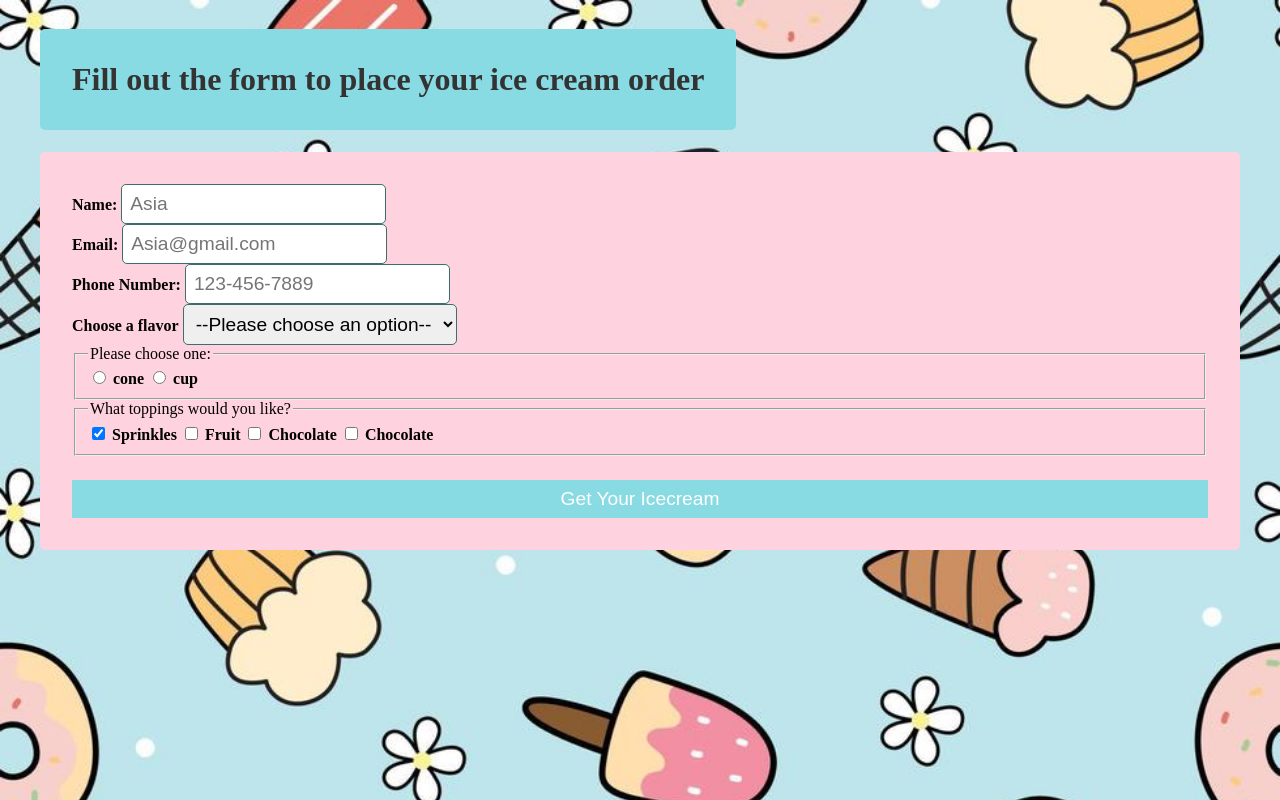
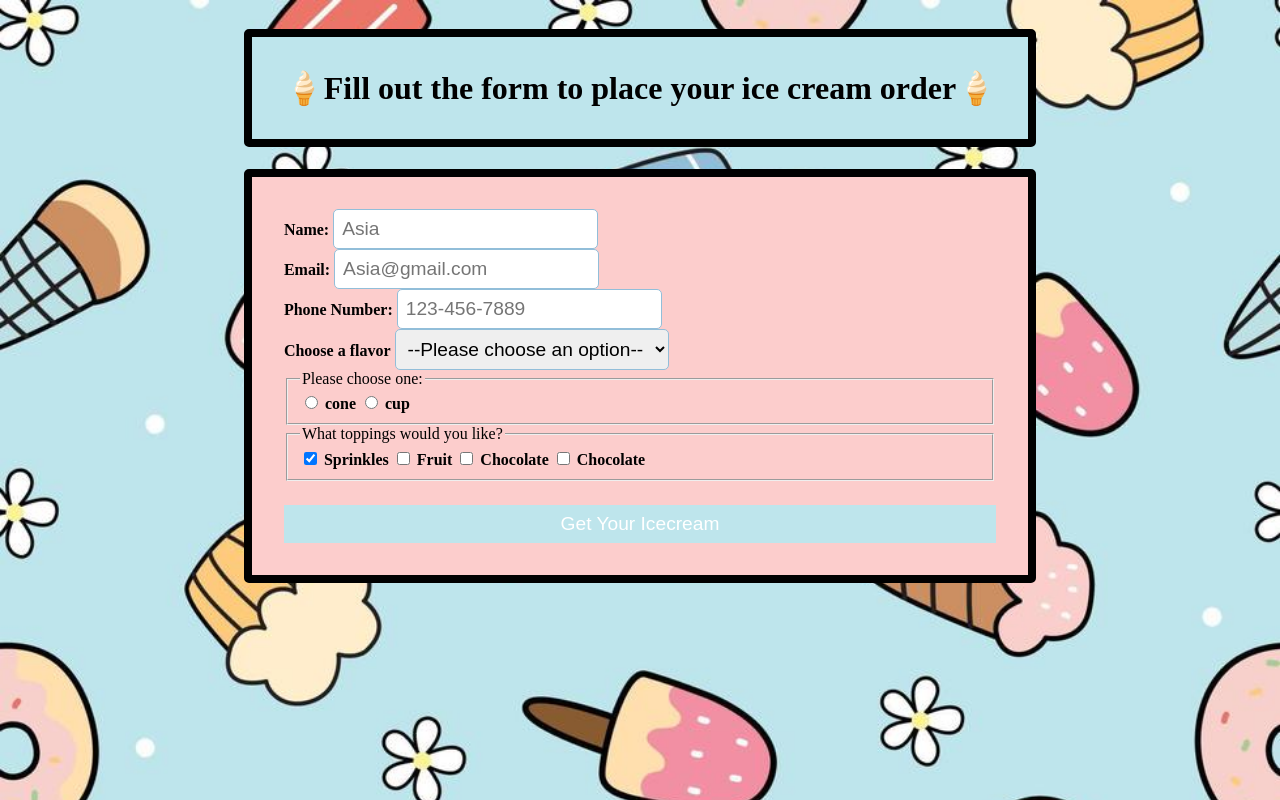
Before and after one commit to Joyfull-Happiness/icecream-form, a plain HTML site: page index.html in a window 1280 px wide. Drawn offline with Linux system fonts and the light colour scheme.

Commit message:
updated form

```diff
--- a/css/styles.css
+++ b/css/styles.css
@@ -7,21 +7,22 @@ html {
   box-sizing: inherit;
 }
 :root {
-  --orange: #e2a34f;
-  --black: #333333;
+  --orange: #fcc979;
+  --black: #000000;
   --white: #ffffff;
-  --teal: #88dae3;
-  --darkteal: #3e6e6b;
+  --teal: #bee5ec;
+  --darkteal: #92bed9;
   --green: #d5fcda;
-  --pink: #ffd2df;
-  --yellow: #fef2d8;
+  --pink: #fccdcc;
+  --yellow: #ffedcb;
 }
 .container {
   max-width: 1200px;
   margin: auto;
 }
 body {
-  align-items: center;
+  display: flex;
+  flex-wrap: wrap;
 }
 
 h1 {
@@ -31,6 +32,7 @@ h1 {
   display: inline-block;
   padding: 2rem;
   border-radius: 5px;
+  border: solid 0.5rem var(--black);
 }
 
 form {
@@ -39,6 +41,7 @@ form {
   background-color: var(--pink);
   padding: 2rem;
   border-radius: 5px;
+  border: solid 0.5rem var(--black);
 }
 
 label {
--- a/index.html
+++ b/index.html
@@ -19,7 +19,7 @@
 
     <div class="container">
       <div class="header">
-        <h1>Fill out the form to place your ice cream order</h1>
+        <h1>🍦Fill out the form to place your ice cream order🍦</h1>
       </div>
 
       <form>
```
